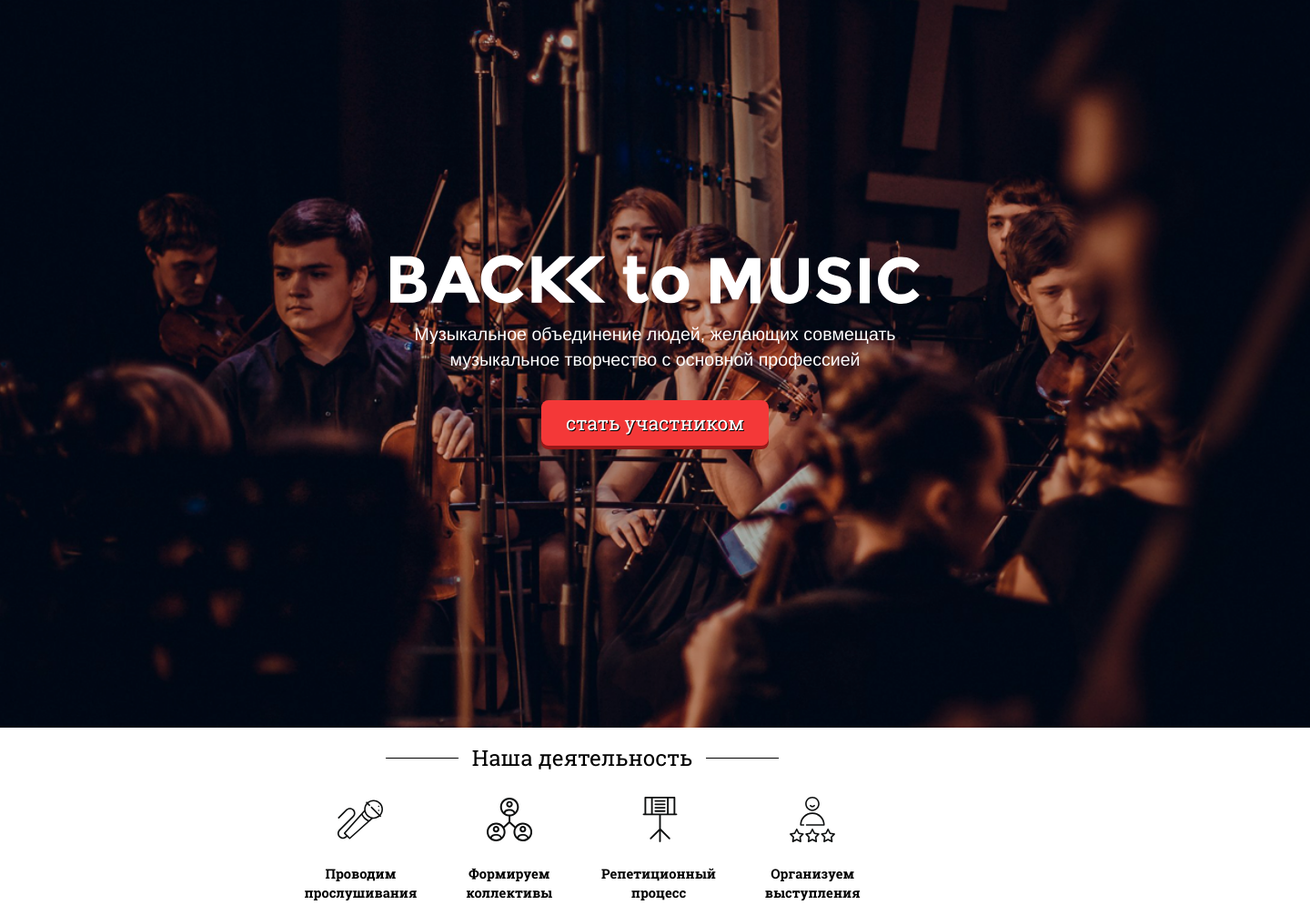
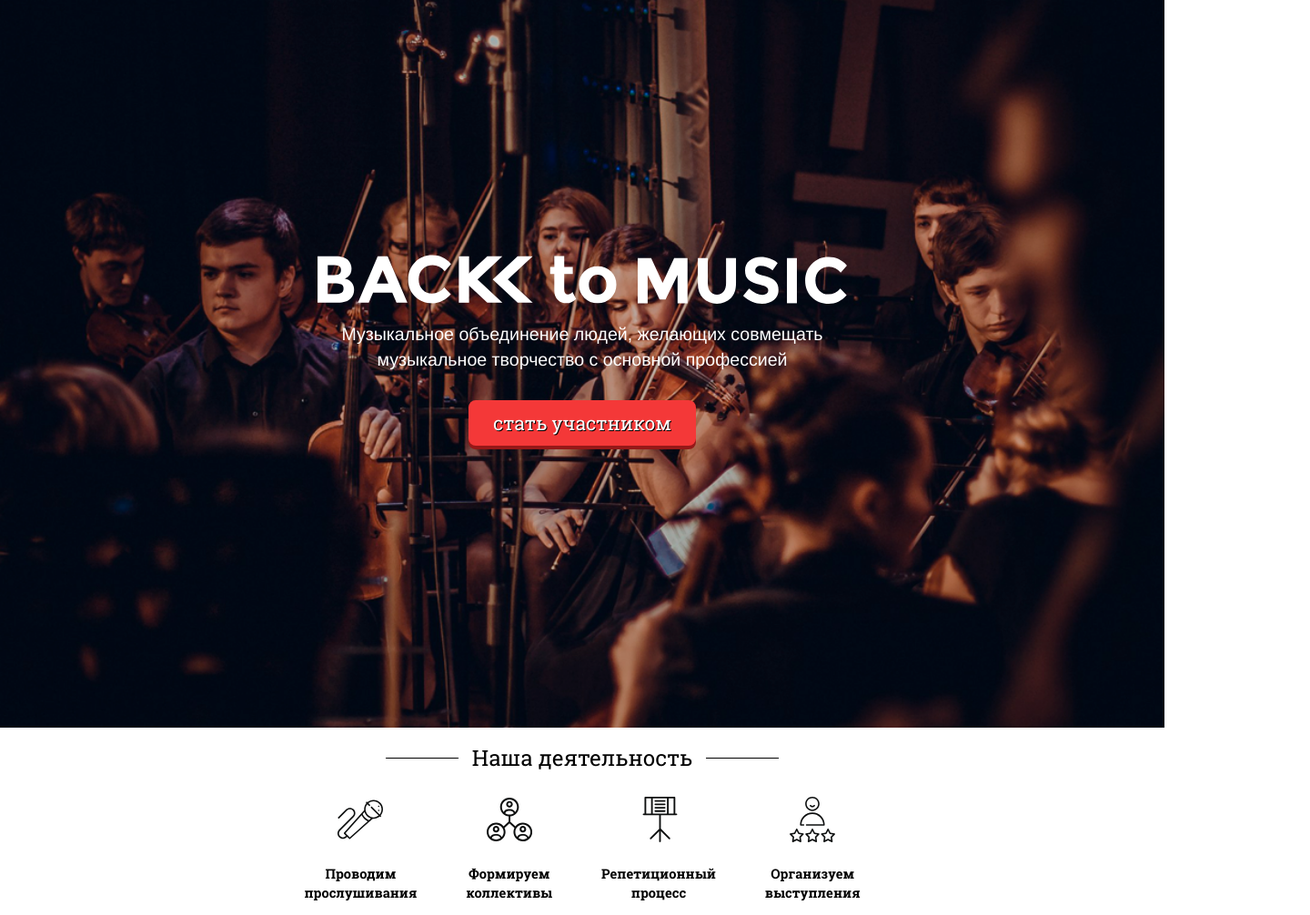
Before and after one commit to ye11owSub/whoisazamat.github.io, a plain HTML site: page index.html in a window 1280 px wide. Shown: the top 1006 px of the page at 91% size, 1440 px wide, since content can reach past the window. Drawn offline with nearby package versions, Linux system fonts and the light colour scheme.

Commit message:
bug fixing

```diff
--- a/css/main.less
+++ b/css/main.less
@@ -50,9 +50,9 @@ body {
 /* main section */
 
 #main {
-	background: url(../img/1page-bg.png) center top no-repeat;
+	background: url(../img/1page-bg.png) no-repeat center center;
     background-size: cover;
-    min-width: 1440px;
+    width: 100%;
 	height: 100%;
 	position: relative;
 	color: @dark-font-color;
```
Also changed, not shown: css/main.css. Lines whose indentation alone changed are shown as unchanged.
